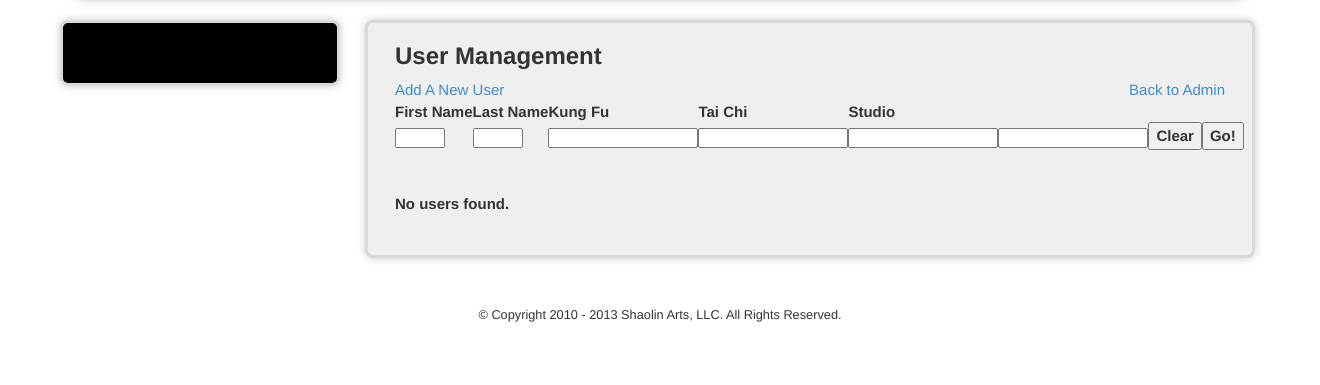
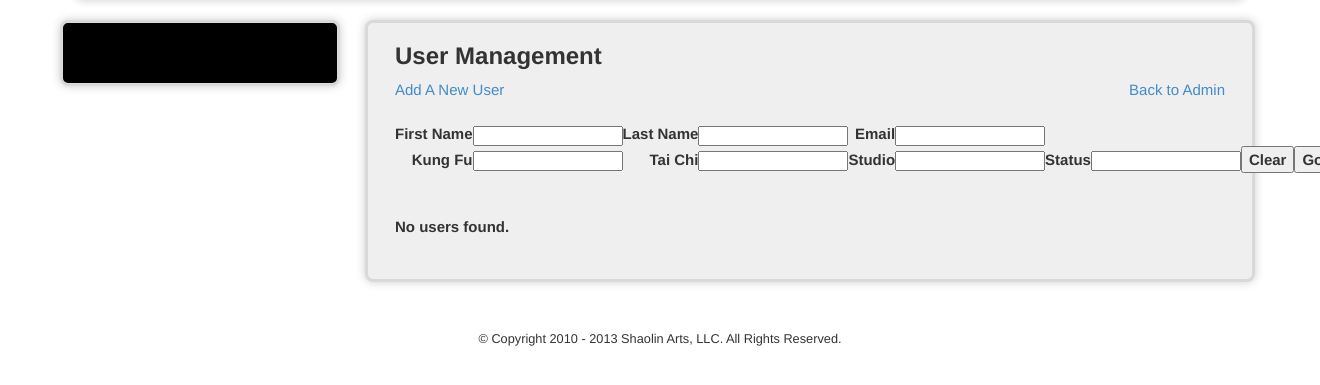
Before and after one commit to sigung/main-website, a CakePHP app: the page made by app/View/Users/user_management.ctp in a window 1320 px wide; the page is wider, and only the part inside the window is pictured. Shown: the part 191-576 px from the top of that part. Run offline with PHP 8.4 and a stand-in for CakePHP, Linux system fonts and the light colour scheme; the template is opened without the code that fills it, so the values that code supplies are empty; form fields are guessed from the names that the template uses; some libraries are stand-ins or nearby versions.

Commit message:
Email user search filter.

```diff
--- a/app/View/Users/user_management.ctp
+++ b/app/View/Users/user_management.ctp
@@ -13,37 +13,38 @@
 <div class="users form">
     <h3 style="clear:none;margin-top:0px;">User Management</h3>
     <div style="float:right;">
-        <?php echo $this->Html->link( "Back to Admin", array('controller'=>'admin_pages', 'action'=>'admin_home'),array('escape' => false) ); ?>
+        <?php echo $this->Html->link("Back to Admin", array('controller'=>'admin_pages', 'action'=>'admin_home'),array('escape' => false)); ?>
     </div>
     <?php echo $this->Html->link( "Add A New User", array('action'=>'add'),array('escape' => false) ); ?>
+    <?php echo $this->Form->create('User', array('action'=>'user_management')); ?>
+    <br>
     <table id="hor-minimalist-b" style="margin:0px;">
         <tr>
-            <td style="white-space: nowrap;">First Name</td>
-            <td style="white-space: nowrap;">Last Name</td>
+            <td style="white-space: nowrap; text-align:right;border-bottom:none;">First Name</td>
+            <td style="border-bottom:none;"><?php echo $this->Form->input('fnfilter', array('label'=>'', 'style'=>'font-size:8px; width:150px; height:20px;')); ?></td>
+            <td style="white-space: nowrap; text-align:right;border-bottom:none;">Last Name</td>
+            <td style="border-bottom:none;"><?php echo $this->Form->input('lnfilter', array('label'=>'', 'style'=>'font-size:8px; width:150px; height:20px;')); ?></td>
+            <td style="white-space: nowrap; text-align:right;border-bottom:none;">Email</td>
+            <td style="border-bottom:none;"><?php echo $this->Form->input('emailfilter', array('label'=>'', 'style'=>'font-size:8px; width:150px; height:20px;')); ?></td>
             <?php if ($this->User->isOfThisType(AuthComponent::user('id'), $this->User->ADMIN)) { ?>
-            <td>Role</td>
-            <?php } ?>
-            <td>Kung Fu</td>
-            <td>Tai Chi</td>
-            <td>Studio</td>
-            <td></td>
+            <td style="white-space: nowrap; text-align:right;border-bottom:none;">Role</td>
+            <td style="border-bottom:none;"><?php echo $this->Form->input('mrfilter', array('empty'=>'Choose Role', 'options' => $mrroles, 'label'=>'', 'style'=>'font-size:8px; width:150px; height:20px; white-space: nowrap;')); ?></td>
+            <?php }?>
         </tr>
         <tr>
-            <?php echo $this->Form->create('User', array('action'=>'user_management')); ?>
-            <td><?php echo $this->Form->input('fnfilter', array('label'=>'', 'style'=>'font-size:8px; width:50px; height:20px;')); ?></td>
-            <td><?php echo $this->Form->input('lnfilter', array('label'=>'', 'style'=>'font-size:8px; width:50px; height:20px;')); ?></td>
-            <?php if ($this->User->isOfThisType(AuthComponent::user('id'), $this->User->ADMIN)) { ?>
-            <td><?php echo $this->Form->input('mrfilter', array('empty'=>'Choose Role', 'options' => $mrroles, 'label'=>'', 'style'=>'font-size:8px; width:150px; height:20px; white-space: nowrap;')); ?></td>
-            <?php }?>
+            <td style="white-space: nowrap; text-align:right;">Kung Fu</td>
             <td><?php echo $this->Form->input('kfrfilter', array('empty'=>'Choose Kung Fu Rank', 'options' => $kfranks, 'label'=>'', 'style'=>'font-size:8px; width:150px; height:20px;')); ?></td>
+            <td style="white-space: nowrap; text-align:right;">Tai Chi</td>
             <td><?php echo $this->Form->input('tcrfilter', array('empty'=>'Choose Tai Chi Rank', 'options' => $tcranks, 'label'=>'', 'style'=>'font-size:8px; width:150px; height:20px;')); ?></td>
+            <td style="white-space: nowrap; text-align:right;">Studio</td>
             <td><?php echo $this->Form->input('sfilter', array('empty'=>'Choose Studio', 'options' => $studios, 'label'=>'', 'style'=>'font-size:8px; width:150px; height:20px;')); ?></td>
+            <td style="white-space: nowrap; text-align:right;">Status</td>
             <td><?php echo $this->Form->input('statfilter', array('empty'=>'Choose Status', 'options' => $statuses, 'label'=>'', 'style'=>'font-size:8px; width:150px; height:20px;')); ?></td>
             <td><?php echo $this->Form->button('Clear', array('type'=>'reset', 'onclick'=>'clearSearchFilter();')); ?></td>
             <td><?php echo $this->Form->submit('Go!', array('div' => false,'class' => 'urclass', 'title' => 'Filter Results')); ?></td>
-            <?php echo $this->Form->end(); ?>
         </tr>
     </table>
+    <?php echo $this->Form->end(); ?>
     <br/>
     <?php if ($users) { ?>
     <?php echo $this->Paginator->prev('<< ' . __('previous', true), array(), null, array('class'=>'disabled'));?>
```
Also changed, not shown: app/Controller/UsersController.php (+8 -2 lines).
